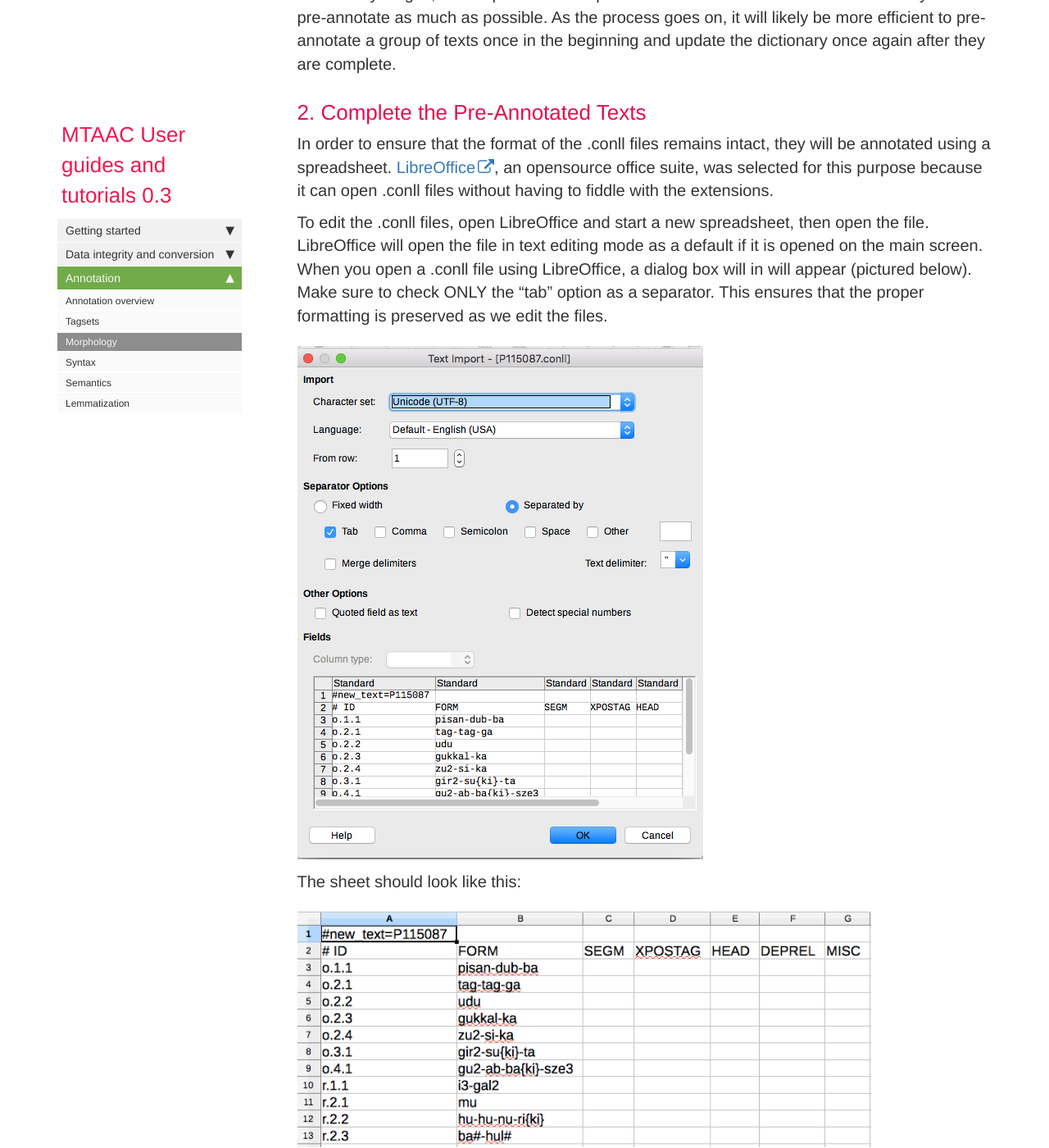
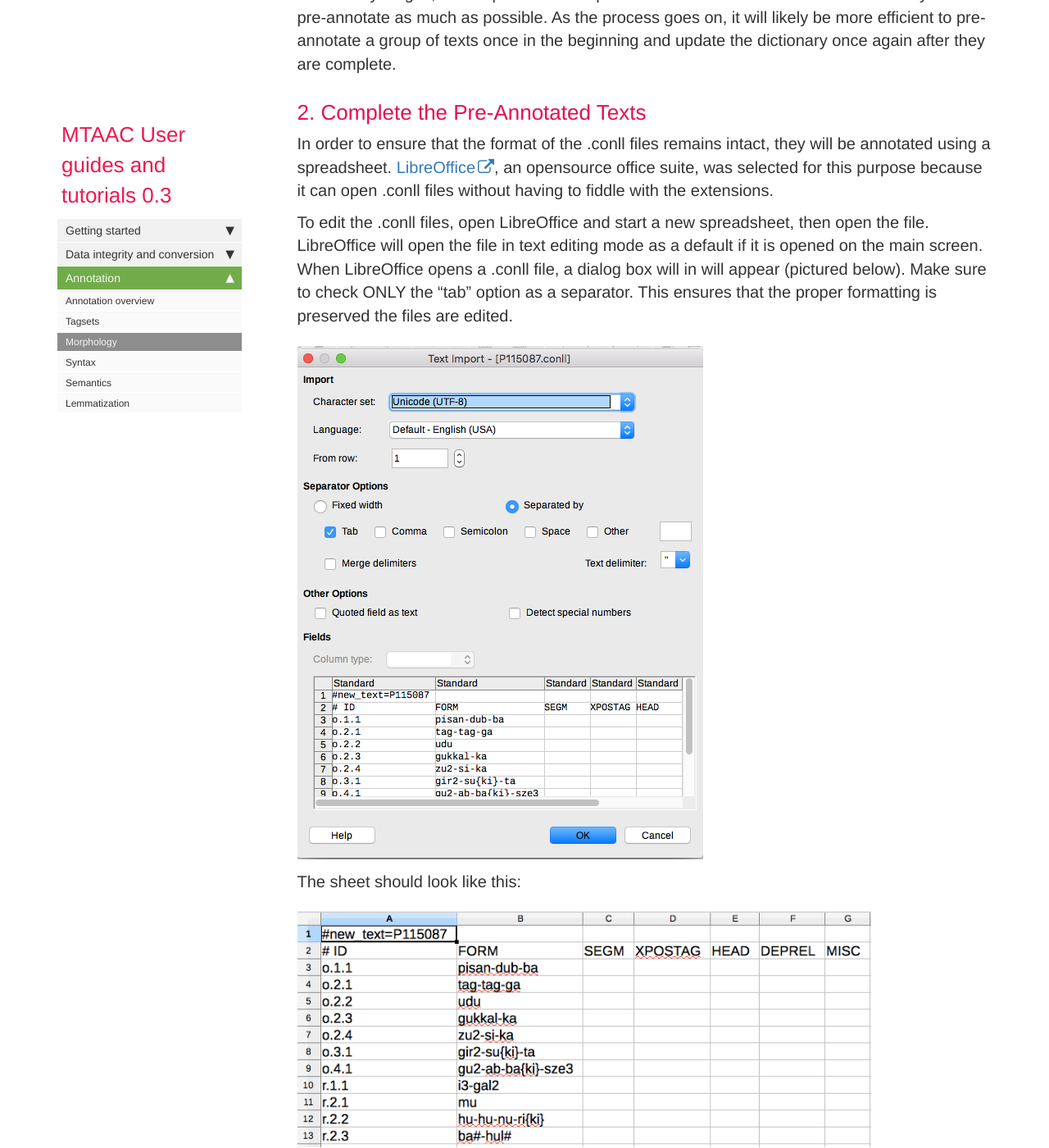
Before and after one commit to cdli-gh/cdli-gh.github.io, a Jekyll site: the page built from pages/guide/guide_morpology.md, in a window 1280 px wide and 1400 px high, scrolled down 2445 px. Shown: the whole window at 82% size. Built offline with Jekyll 4.4.1, drawn with Linux system fonts in a browser that asks for light colours; nearby versions of some CDN libraries; comment, search, counter and statistics services are not loaded; some of the changed text lies outside the part shown.

Commit message:
Update guide_morpology.md

```diff
--- a/pages/guide/guide_morpology.md
+++ b/pages/guide/guide_morpology.md
@@ -61,7 +61,7 @@ In the early stages, this step should be repeated before each text to build the
 
 In order to ensure that the format of the .conll files remains intact, they will be annotated using a spreadsheet. [LibreOffice](https://www.libreoffice.org/), an opensource office suite, was selected for this purpose because it can open .conll files without having to fiddle with the extensions.
 
-To edit the .conll files, open LibreOffice and start a new spreadsheet, then open the file. LibreOffice will open the file in text editing mode as a default if it is opened on the main screen. When you open a .conll file using LibreOffice, a dialog box will in will appear (pictured below). Make sure to check ONLY the “tab” option as a separator. This ensures that the proper formatting is preserved as we edit the files.
+To edit the .conll files, open LibreOffice and start a new spreadsheet, then open the file. LibreOffice will open the file in text editing mode as a default if it is opened on the main screen. When LibreOffice opens a .conll file, a dialog box will in will appear (pictured below). Make sure to check ONLY the “tab” option as a separator. This ensures that the proper formatting is preserved the files are edited.
 
 ![](https://cdli-gh.github.io/images/ma_guide/LibreOfficePrompt1.png)
 
@@ -69,16 +69,12 @@ The sheet should look like this:
 
 ![](https://cdli-gh.github.io/images/ma_guide/LibreOfficeSpreadsheet.png)
 
-2a. For non-pre-annotated .conll files, complete the SEGM and XPOSTAG fields.
-
 The SEGM column contains a normalization of the token given in the FROM column.
 
 The XPOSTAG column houses ORACC/ETSCRI morphological tags. Morphological tags are separated by periods, surrounding a stem tagged with the part of speech (POS). Implicit morphemes are added in square brackets.
 
 ORACC/ETCSRI morphological tagset can be found here:
 The POS tagset can be found here:
-
-To assist in this process, we extracted the extant morphological annotation data from the ETCSRI corpus. Since we are
 
 2b. For pre-annotated .conll files, verify the populated SEGM and XPOSTAG fields and fill in the blanks.
 
```
